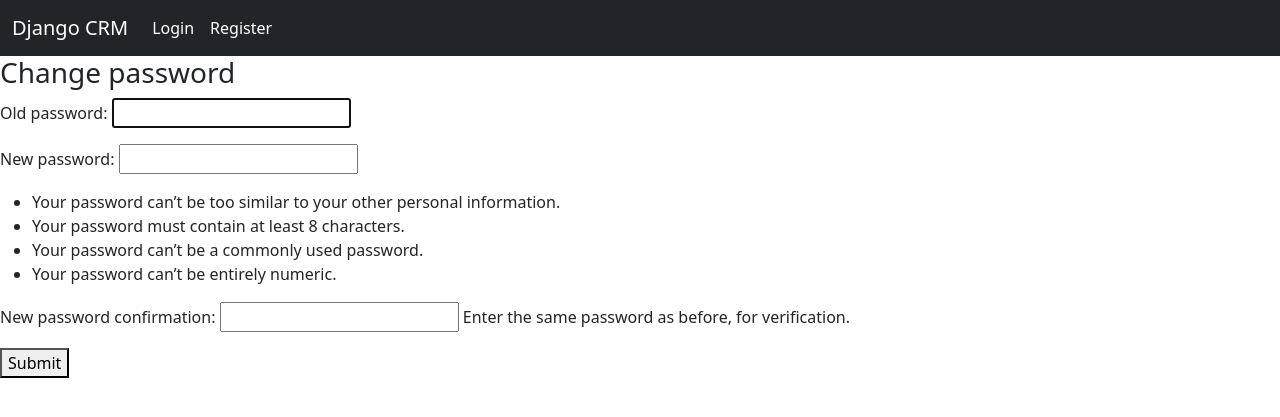
After one commit to aminmousavi-23/djangocrmproject, a Django app: page /mycrm/ChangePassword/ in a window 1280 px wide. The commit adds this page. Shown: the top 417 px of the page. Run offline with Django 5.2, Linux system fonts and the light colour scheme; some libraries are stand-ins or nearby versions.

Commit message:
Change Password option

```diff
--- /dev/null
+++ b/DjangoCRM/apps/mycrm/TEMPLATES/Change_Password.html
@@ -0,0 +1,9 @@
+{% extends 'base.html' %}
+{% block content %}
+  <h3>Change password</h3>
+  <form method="POST">
+    {% csrf_token %}
+    {{ fm.as_p }}
+    <button type="submit">Submit</button>
+  </form>
+{% endblock %}
--- a/DjangoCRM/apps/mycrm/TEMPLATES/navbar.html
+++ b/DjangoCRM/apps/mycrm/TEMPLATES/navbar.html
@@ -9,6 +9,7 @@
           {% if user.is_authenticated %}
             <a class="nav-link active text-bg-dark" aria-current="page" href="{% url 'logout' %}">Logout</a>
             <a class="nav-link active text-bg-dark" aria-current="page" href="{% url 'add_record' %}">Add Record</a>
+            <a class="nav-link active text-bg-dark" aria-current="page" href="{% url 'ChangePassword' %}">Change_Password</a>
           {% else %}
             <a class="nav-link active text-bg-dark" aria-current="page" href="{% url 'home' %}">Login</a>
             <a class="nav-link active text-bg-dark" aria-current="page" href="{% url 'Register' %}">Register</a>
--- a/DjangoCRM/apps/mycrm/urls.py
+++ b/DjangoCRM/apps/mycrm/urls.py
@@ -10,4 +10,5 @@ urlpatterns = [
     path('delete_record/<int:pk>', views.delete_record, name='delete'),
     path('add_record/', views.add_record, name='add_record'),
     path('update_record/<int:pk>', views.update_record, name='update'),
+    path('ChangePassword/', views.Change_Password,name='ChangePassword'),
 ]
--- a/DjangoCRM/apps/mycrm/views.py
+++ b/DjangoCRM/apps/mycrm/views.py
@@ -1,5 +1,6 @@
 from django.shortcuts import render, redirect
-from django.contrib.auth import authenticate, login, logout
+from django.contrib.auth import authenticate, login, logout, update_session_auth_hash
+from django.contrib.auth.forms import PasswordChangeForm
 from django.contrib import messages
 from .forms import SignUpForm, AddRecord
 from .models import Record
@@ -98,3 +99,16 @@ def update_record(request, pk):
     else:
         messages.success(request, 'You have to login to update record!!!')
         return redirect('home')
+
+#Change_Password
+def Change_Password(request):
+    if request.method=='POST':
+     fm=PasswordChangeForm(user=request.user,data=request.POST)
+     if fm.is_valid():
+          fm.save()
+          update_session_auth_hash(request,fm.user)
+          messages.success(request,'Your password has be changed succesfully.....')
+          return redirect('home')
+    else:
+       fm=PasswordChangeForm(user=request.user)
+    return render (request,'Change_Password.html',{'fm':fm})
```
